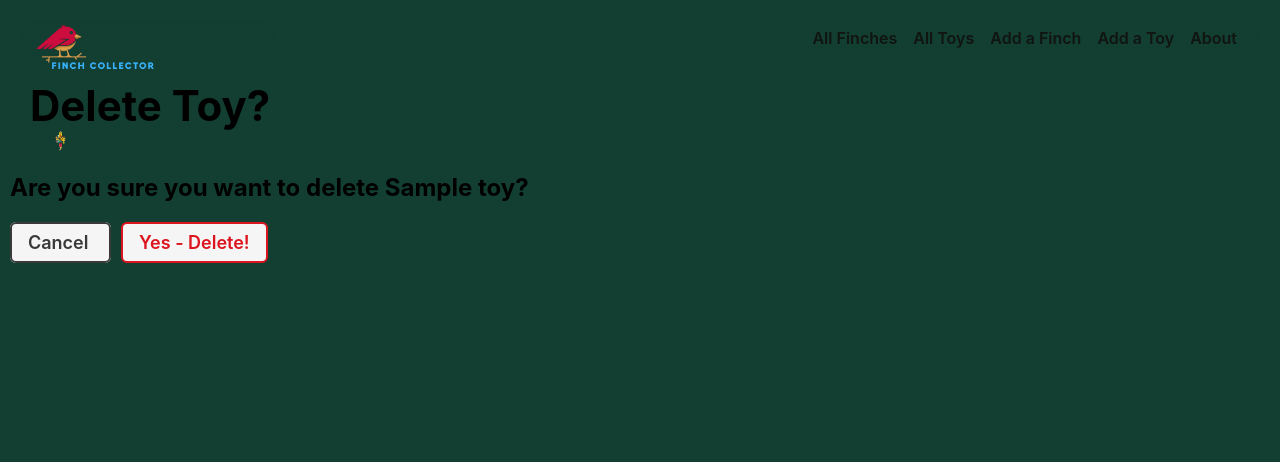
After one commit to Kiibra/finch-collector, a Django app: page /toys/1/delete/ in a window 1280 px wide. The commit adds this page. Shown: the top 462 px of the page. Run offline with Django 4.2, Linux system fonts and the light colour scheme; tables that the repository leaves empty hold one stand-in row (values such as "Sample post").

Commit message:
complete adding update and delete toys functionality

```diff
--- /dev/null
+++ b/main_app/templates/main_app/toy_confirm_delete.html
@@ -0,0 +1,23 @@
+{% extends 'base.html' %}
+{% load static %}
+
+{% block content %}
+
+<div class="page-header">
+  <h1>Delete Toy?</h1>
+  <img src="{% static 'images/birdtoy.png' %}" alt="A toy"/>
+</div>
+<h2>Are you sure you want to delete {{ object.name }}?</h2>
+
+<form action="" method="post" class="form">
+  {% csrf_token %}
+  <a
+    href="{% url 'toy-detail' toy.id %}"
+    class="btn secondary"
+  >
+    Cancel
+  </a>
+  <button type="submit" class="btn danger">Yes - Delete!</button>
+</form>
+
+{% endblock %}
--- a/main_app/templates/main_app/toy_list.html
+++ b/main_app/templates/main_app/toy_list.html
@@ -15,7 +15,7 @@
   <h1>All Finch Toys</h1>
   <img src="{% static 'images/birdtoy.png' %}" alt="A ball with holes" />
   <img src="{% static 'images/bamboman.png' %}" alt="A bamboman toy" />
-  <img src="{% static 'images/pinneaple-toy.png' %}" alt="A pinneaple toy" />
+  <img src="{% static 'images/pineaple-toy.png' %}" alt="A pineaple toy" />
   <img src="{% static 'images/sunflower-toy.png' %}" alt="A sunflowers toy" />
 </section>
 
--- a/main_app/urls.py
+++ b/main_app/urls.py
@@ -15,4 +15,6 @@ urlpatterns = [
   path('toys/create/', views.ToyCreate.as_view(), name='toy-create'),
   path('toys/<int:pk>/', views.ToyDetail.as_view(), name='toy-detail'),
   path('toys/', views.ToyList.as_view(), name='toy-index'),
+  path('toys/<int:pk>/update/', views.ToyUpdate.as_view(), name='toy-update'),
+  path('toys/<int:pk>/delete/', views.ToyDelete.as_view(), name='toy-delete'),
 ]
--- a/main_app/views.py
+++ b/main_app/views.py
@@ -65,3 +65,11 @@ class ToyList(ListView):
 
 class ToyDetail(DetailView):
   model = Toy
+
+class ToyUpdate(UpdateView):
+    model = Toy
+    fields = ['name', 'color']
+
+class ToyDelete(DeleteView):
+  model = Toy
+  success_url = '/toys/'
```
Also changed, not shown: main_app/models.py (line endings or trailing spaces), main_app/static/images/pineaple-toy.png (renamed from main_app/static/images/pinneaple-toy.png).
